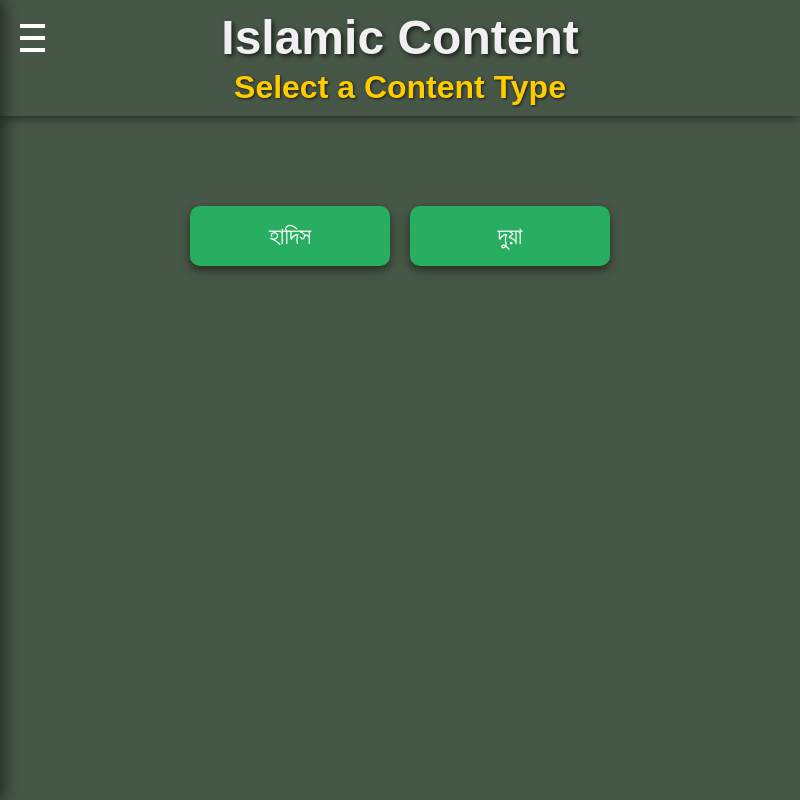
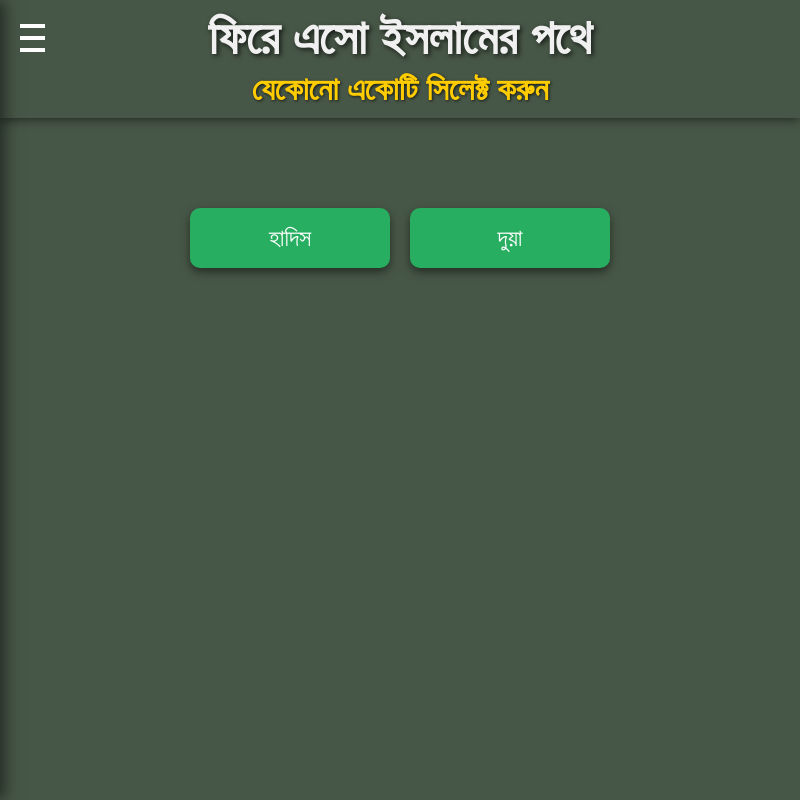
Before and after one commit to mdsajidul/NextGenPC, an Electron app: page back-to-islam.html in a window 800 px wide. Drawn offline with Linux system fonts and the light colour scheme.

Commit message:
Update back-to-islam.html

```diff
--- a/back-to-islam.html
+++ b/back-to-islam.html
@@ -8,8 +8,8 @@
 </head>
 <body>
     <header>
-        <h1>Islamic Content</h1>
-        <h2>Select a Content Type</h2>
+       <h1>ফিরে এসো ইসলামের পথে</h1>
+<h2>যেকোনো একোটি সিলেক্ট করুন</h2>
         <div class="menu-bar" id="menuBar">
             <div class="line"></div>
             <div class="line"></div>
```
